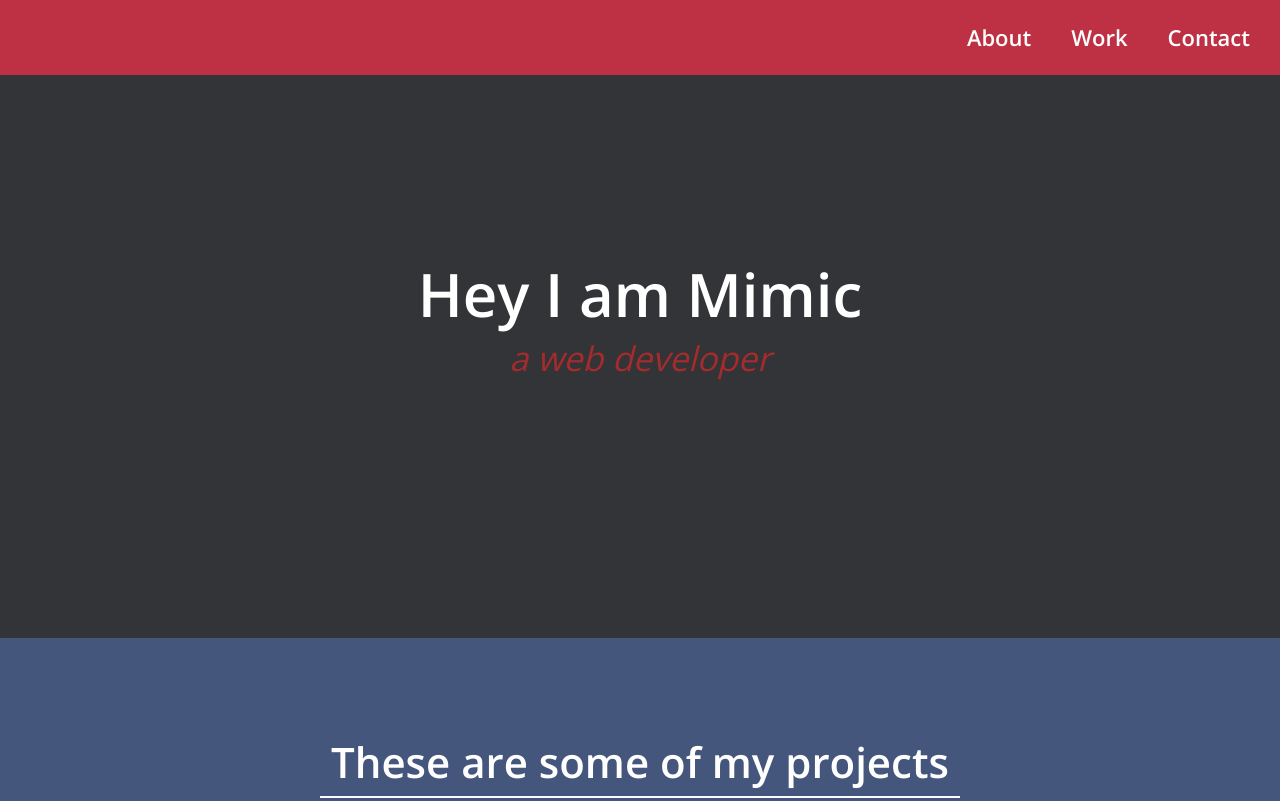
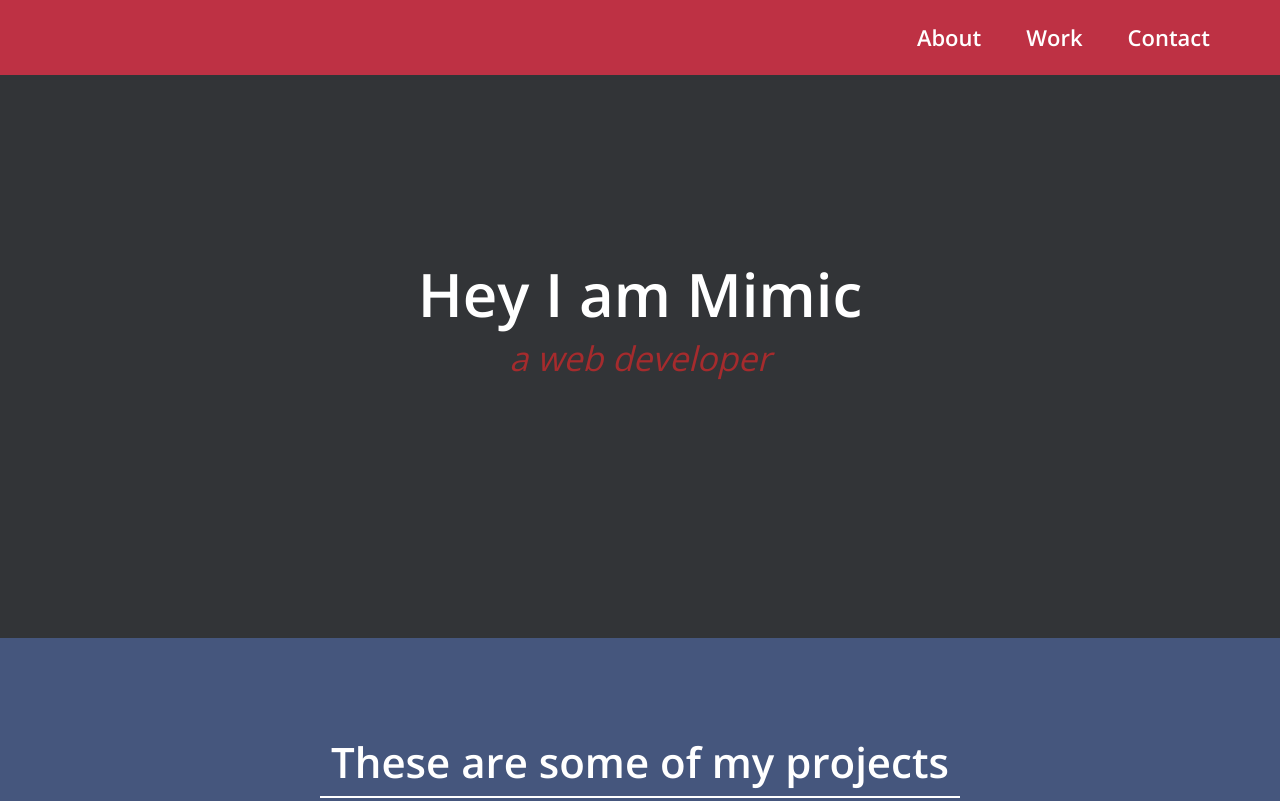
Before and after one commit to NormuhammedovBehruz/Personal-portfolio, a plain HTML site: page index.html in a window 1280 px wide. Shown: the top 801 px of the page. Drawn offline with nearby package versions, Linux system fonts and the light colour scheme.

Commit message:
Personal portfolio

```diff
--- a/css/main.css
+++ b/css/main.css
@@ -50,11 +50,11 @@ body {
     align-items: center;
     list-style: none;
     margin: 0;
-    padding: 25px 0px;
+    padding: 25px 20px;
 }
 
 .sitenav-item:not(:last-child) {
-    margin-right: 40px;
+    margin-right: 5px;
 }
 
 .sitenav-link {
@@ -62,6 +62,12 @@ body {
     font-size: 22px;
     text-decoration: none;
     color: #fff;
+    padding: 25px 20px;
+}
+
+.sitenav-link:hover {
+    background-color: #45567d;
+    padding: 25px 20px;
 }
 
 /* Main */
```
